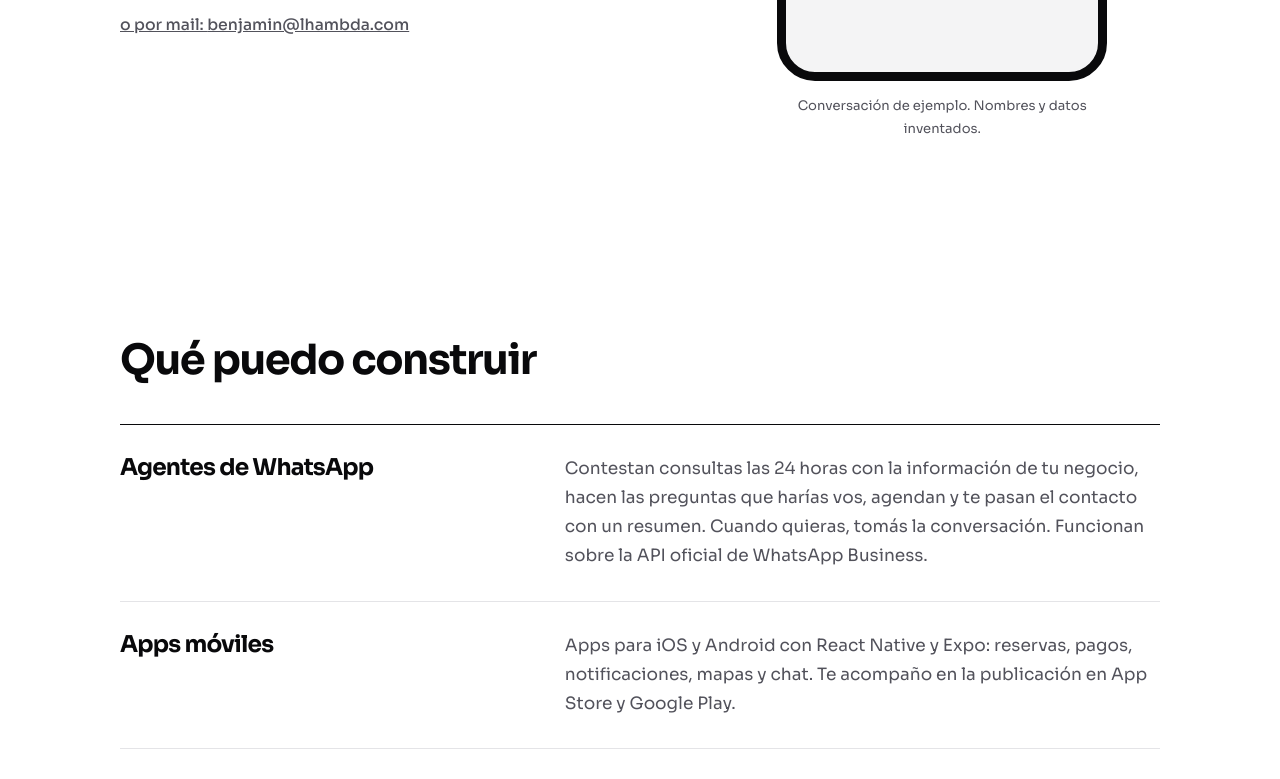
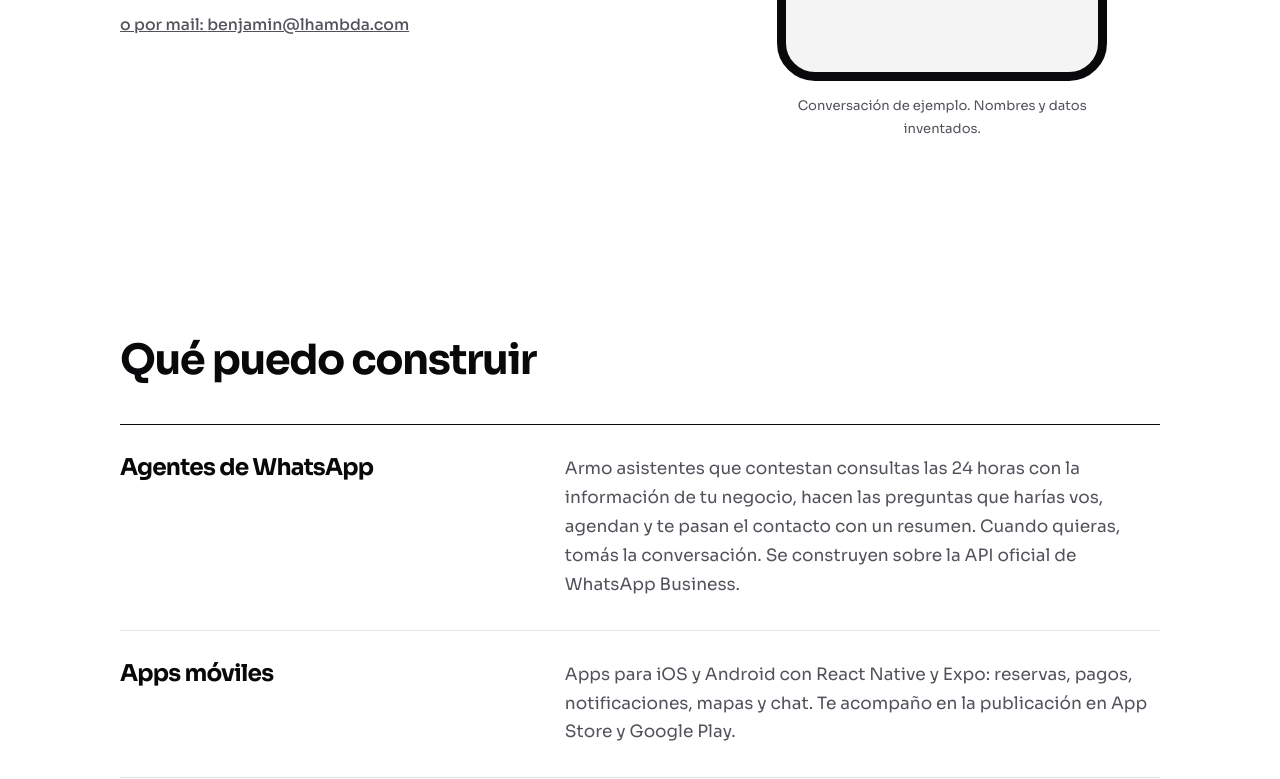
Before and after one commit to lhambdacompany/lhambda-landing, a React (Vite) app: page / in a window 1280 px wide. Shown: the part 681-1460 px from the top of the page. Built offline with nearby package versions, Linux system fonts and the light colour scheme.

Commit message:
Texto: el asistente se describe como algo que se arma

```diff
--- a/src/data/site.js
+++ b/src/data/site.js
@@ -24,7 +24,7 @@ export const chat = [
 export const services = [
   {
     title: 'Agentes de WhatsApp',
-    desc: 'Contestan consultas las 24 horas con la información de tu negocio, hacen las preguntas que harías vos, agendan y te pasan el contacto con un resumen. Cuando quieras, tomás la conversación. Funcionan sobre la API oficial de WhatsApp Business.',
+    desc: 'Armo asistentes que contestan consultas las 24 horas con la información de tu negocio, hacen las preguntas que harías vos, agendan y te pasan el contacto con un resumen. Cuando quieras, tomás la conversación. Se construyen sobre la API oficial de WhatsApp Business.',
   },
   {
     title: 'Apps móviles',
```
